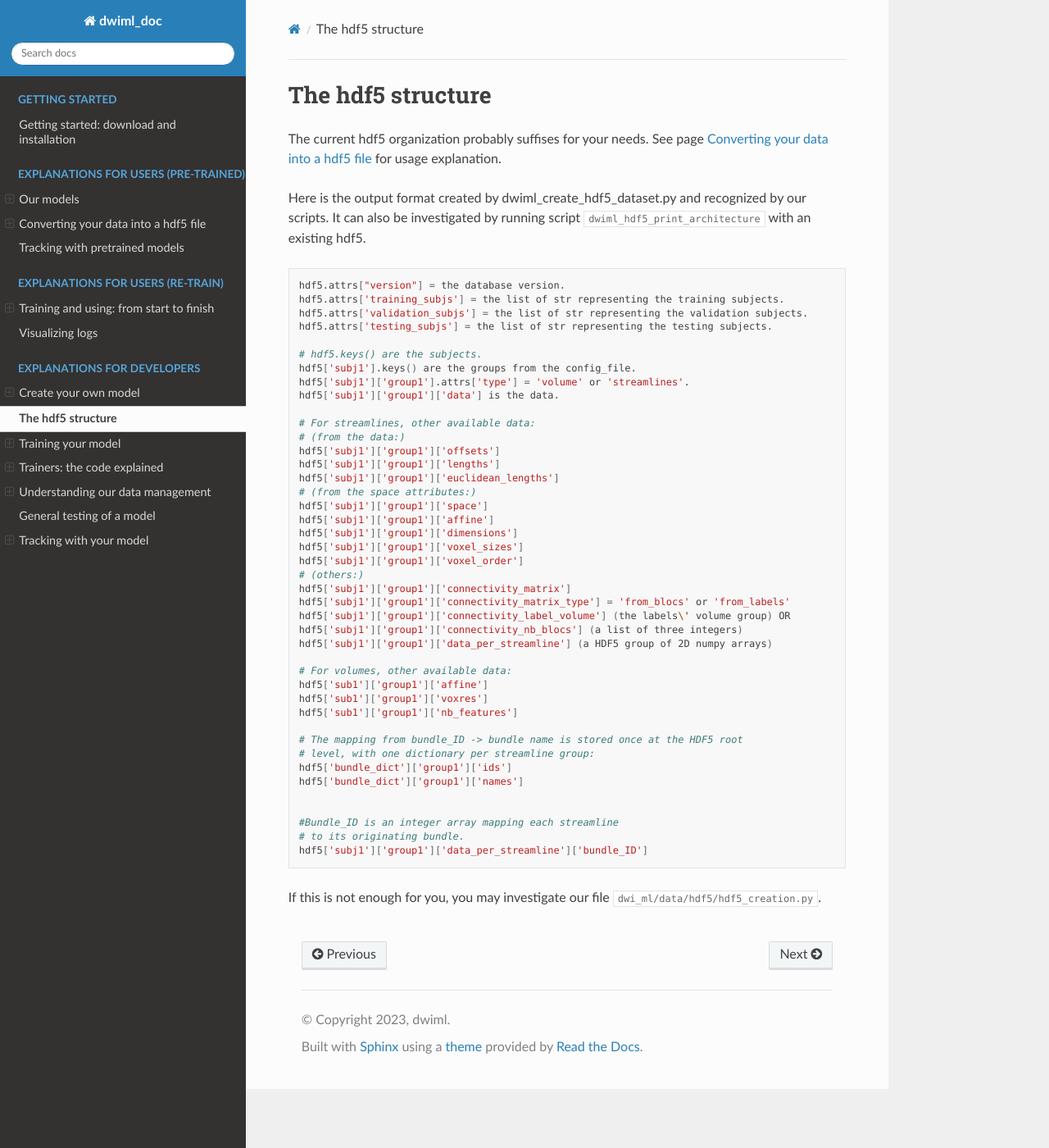
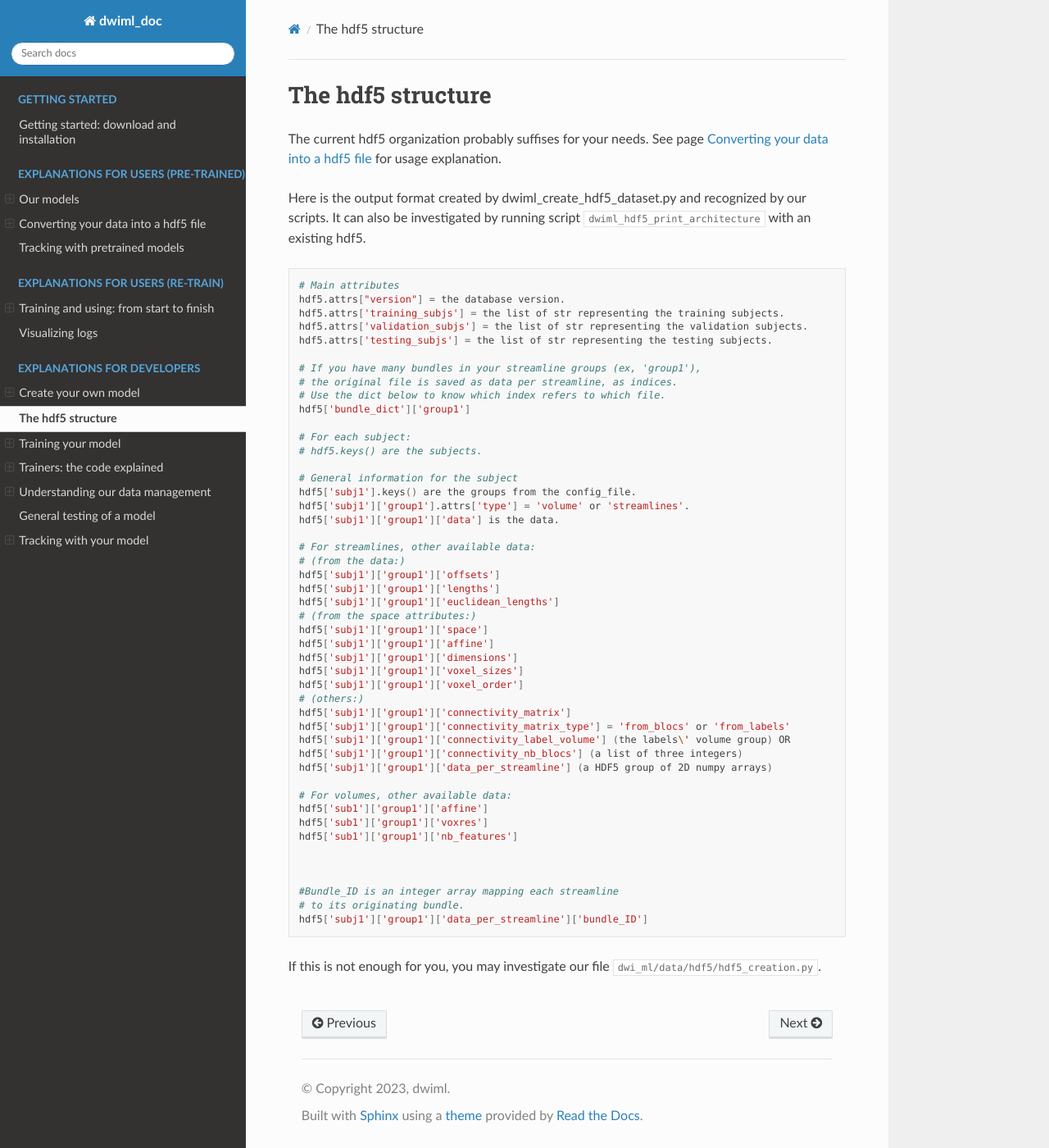
Before and after one commit to scil-vital/dwi_ml, a Sphinx documentation site: the page built from docs/for_developers/hdf5/advanced_hdf5_organization.rst, in a window 1280 px wide and 1400 px high. Shown: the whole window at 82% size. Built offline with Sphinx 7.4.7 and the Read the Docs theme 3.1.0, drawn with Linux system fonts in a browser that asks for light colours.

Commit message:
persist bundle_ID and global bundle_dict per group 2

```diff
--- a/docs/for_developers/hdf5/advanced_hdf5_organization.rst
+++ b/docs/for_developers/hdf5/advanced_hdf5_organization.rst
@@ -9,12 +9,21 @@ Here is the output format created by dwiml_create_hdf5_dataset.py and recognized
 
 .. code-block:: bash
 
+    # Main attributes
     hdf5.attrs["version"] = the database version.
     hdf5.attrs['training_subjs'] = the list of str representing the training subjects.
     hdf5.attrs['validation_subjs'] = the list of str representing the validation subjects.
     hdf5.attrs['testing_subjs'] = the list of str representing the testing subjects.
 
+    # If you have many bundles in your streamline groups (ex, 'group1'),
+    # the original file is saved as data per streamline, as indices.
+    # Use the dict below to know which index refers to which file.
+    hdf5['bundle_dict']['group1']
+
+    # For each subject:
     # hdf5.keys() are the subjects.
+
+    # General information for the subject
     hdf5['subj1'].keys() are the groups from the config_file.
     hdf5['subj1']['group1'].attrs['type'] = 'volume' or 'streamlines'.
     hdf5['subj1']['group1']['data'] is the data.
@@ -42,10 +51,6 @@ Here is the output format created by dwiml_create_hdf5_dataset.py and recognized
     hdf5['sub1']['group1']['voxres']
     hdf5['sub1']['group1']['nb_features']
 
-    # The mapping from bundle_ID -> bundle name is stored once at the HDF5 root
-    # level, with one dictionary per streamline group:
-    hdf5['bundle_dict']['group1']['ids']
-    hdf5['bundle_dict']['group1']['names']
 
 
     #Bundle_ID is an integer array mapping each streamline
```
